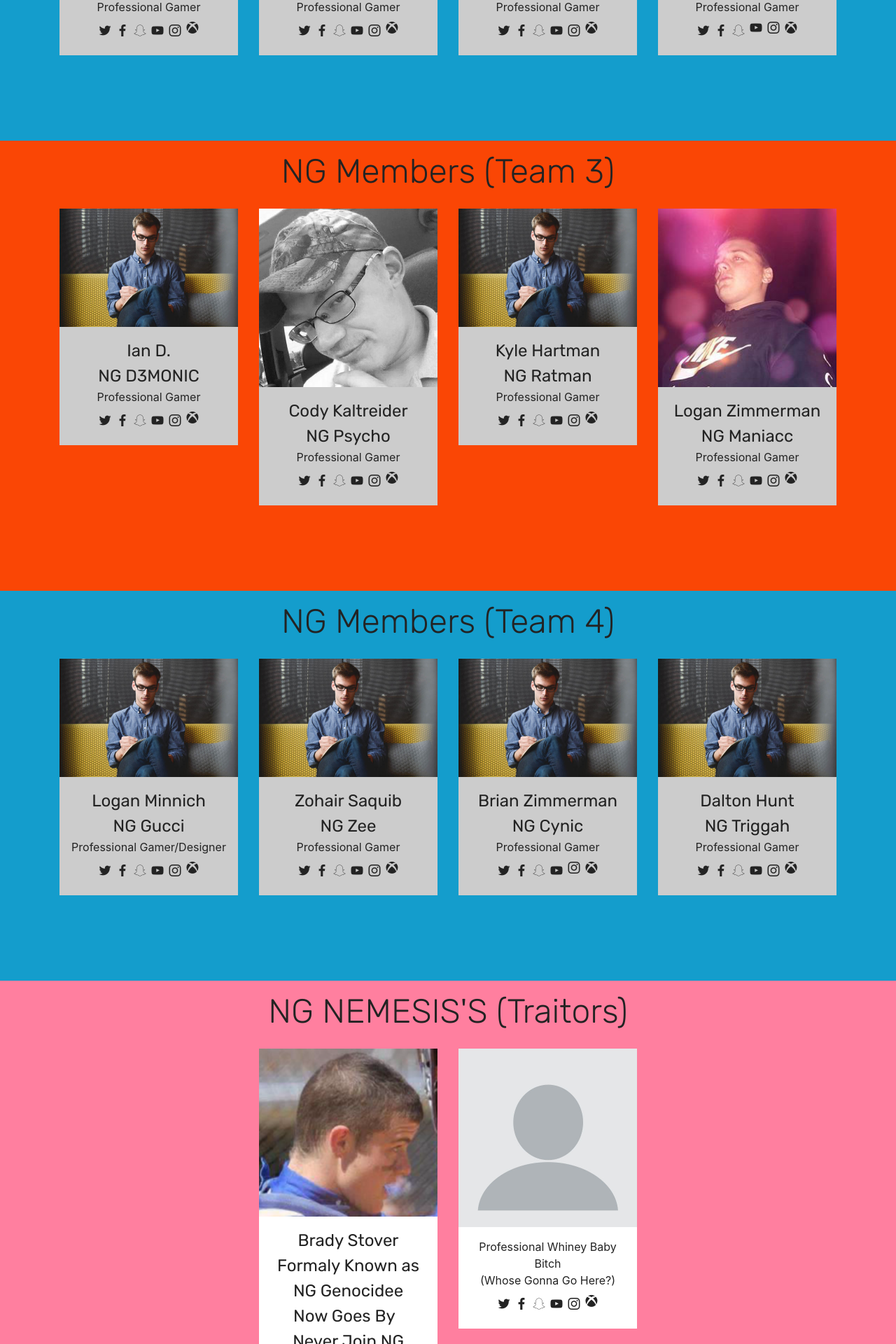
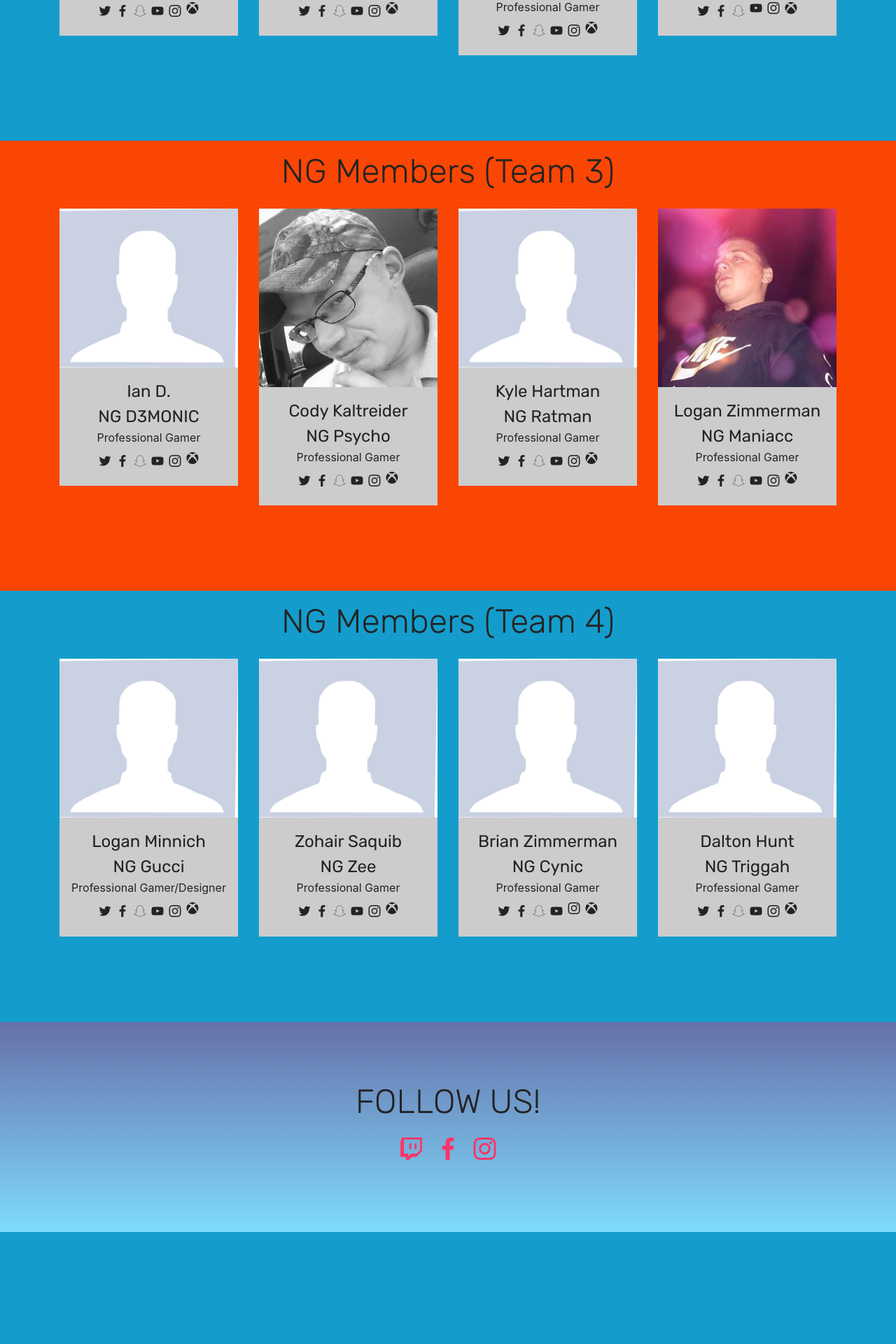
Before and after one commit to AaronBroughton86/nerdgamingcrew, a PHP site: page /page3.html in a window 1280 px wide. Shown: the part 1160-3080 px from the top of the page at 70% size. After the commit the page ends 2920 px from the top, so only its background shows below. Run offline with PHP 8.4, Linux system fonts and the light colour scheme.

Commit message:
create github pages

```diff
--- a/assets/mobirise/css/mbr-additional.css
+++ b/assets/mobirise/css/mbr-additional.css
@@ -2326,49 +2326,6 @@
 .cid-qWSWAz0ptk .item-name P {
   text-align: center;
 }
-.cid-r9EWnUZfOV {
-  padding-top: 15px;
-  padding-bottom: 90px;
-  background-color: #ff7f9f;
-}
-.cid-r9EWnUZfOV .mbr-section-subtitle {
-  color: #767676;
-}
-.cid-r9EWnUZfOV .media-row {
-  display: flex;
-  justify-content: center;
-}
-.cid-r9EWnUZfOV .team-item {
-  transition: all .2s;
-  margin-bottom: 2rem;
-}
-.cid-r9EWnUZfOV .team-item .item-image img {
-  width: 100%;
-}
-.cid-r9EWnUZfOV .team-item .item-name p {
-  margin-bottom: 0;
-}
-.cid-r9EWnUZfOV .team-item .item-role p {
-  margin-bottom: 0;
-}
-.cid-r9EWnUZfOV .team-item .item-social {
-  display: flex;
-  flex-wrap: wrap;
-  justify-content: center;
-}
-.cid-r9EWnUZfOV .team-item .item-social .socicon {
-  color: #232323;
-  font-size: 17px;
-}
-.cid-r9EWnUZfOV .team-item .item-caption {
-  background: #ffffff;
-}
-.cid-r9EWnUZfOV .item-name {
-  text-align: center;
-}
-.cid-r9EWnUZfOV .item-name P {
-  text-align: center;
-}
 .cid-qX60mvyrDt {
   padding-top: 90px;
   padding-bottom: 90px;
--- a/contact.html
+++ b/contact.html
@@ -63,7 +63,7 @@
     </nav>
 </section>
 
-<section class="engine"><a href="https://mobiri.se/l">free site templates</a></section><section class="mbr-section form1 cid-qWDE61neN0 mbr-parallax-background" id="form1-q">
+<section class="engine"><a href="https://mobiri.se/j">website templates</a></section><section class="mbr-section form1 cid-qWDE61neN0 mbr-parallax-background" id="form1-q">
 
 
 
@@ -84,7 +84,7 @@
             <div class="media-container-column col-lg-8" data-form-type="formoid">
                     <div data-form-alert="" hidden="">Thanks for filling out the form! Be sure to keep up with your fellow nerds! We will get back to you asap. Thanks!</div>
 
-                    <form class="mbr-form" action="https://mobirise.com/" method="post" data-form-title="Mobirise Form"><input type="hidden" name="email" data-form-email="true" value="mA/0ZUNoU3ienCsuyZadH0hqaGcuKc5i+H+MsxmL+zerhFCtnuh62a5i5c5exrEr8wGGqdYdzaZqsJAG86AWXgRm5XTZLmHL/lOjm5A6EIUtY92l61WSr5xwwA77OPw9" data-form-field="Email">
+                    <form class="mbr-form" action="https://mobirise.com/" method="post" data-form-title="Mobirise Form"><input type="hidden" name="email" data-form-email="true" value="ztjX7ZNfMJ7X76q1WUxq/jAM7VsrT9jwFKNtd6dKHjbSmkgRJ9Idb8jEP4GPyclp7BHSzRww+5vywQdWyygBAk94yc92HByaRDvs5apcGM019REnQS8gAGsyYShcLAe1" data-form-field="Email">
                         <div class="row row-sm-offset">
                             <div class="col-md-4 multi-horizontal" data-for="name">
                                 <div class="form-group">
--- a/gallery.html
+++ b/gallery.html
@@ -65,7 +65,7 @@
     </nav>
 </section>
 
-<section class="engine"><a href="https://mobiri.se/r">free bootstrap template</a></section><section class="mbr-instagram-feed" data-rows="2" data-per-row-slider="" data-spacing="5" data-full-width="" data-token="9151836978.727bfe1.9ec2b8128de2426493fb24e217ddd1c3" data-per-row-grid="4" id="instagram-feed-block-1v" data-rv-view="63" style="background-image: url(assets/images/instagram-background.jpg); padding-top: 40px; padding-bottom: 40px;">
+<section class="engine"><a href="https://mobiri.se/s">bootstrap theme</a></section><section class="mbr-instagram-feed" data-rows="2" data-per-row-slider="" data-spacing="5" data-full-width="" data-token="9151836978.727bfe1.9ec2b8128de2426493fb24e217ddd1c3" data-per-row-grid="4" id="instagram-feed-block-1v" data-rv-view="63" style="background-image: url(assets/images/instagram-background.jpg); padding-top: 40px; padding-bottom: 40px;">
 
     <div class="container container_toggle">
         <div class="row">
--- a/index.html
+++ b/index.html
@@ -64,7 +64,7 @@
     </nav>
 </section>
 
-<section class="engine"><a href="https://mobiri.se/f">simple website creator</a></section><section class="header6 cid-qWx81DB37Q mbr-fullscreen mbr-parallax-background" id="header6-3">
+<section class="engine"><a href="https://mobiri.se/n">simple web templates</a></section><section class="header6 cid-qWx81DB37Q mbr-fullscreen mbr-parallax-background" id="header6-3">
 
 
 
--- a/join.html
+++ b/join.html
@@ -64,7 +64,7 @@
     </nav>
 </section>
 
-<section class="engine"><a href="https://mobiri.se/s">bootstrap theme</a></section><section class="header12 cid-qX60UD3JwO mbr-fullscreen mbr-parallax-background" id="header12-1m">
+<section class="engine"><a href="https://mobiri.se/x">free css templates</a></section><section class="header12 cid-qX60UD3JwO mbr-fullscreen mbr-parallax-background" id="header12-1m">
 
 
 
--- a/page3.html
+++ b/page3.html
@@ -63,7 +63,7 @@
     </nav>
 </section>
 
-<section class="engine"><a href="https://mobiri.se/c">free web builder</a></section><section class="features16 cid-qWSWyHHW3F" id="features16-1d">
+<section class="engine"><a href="https://mobiri.se/a">online site builder</a></section><section class="features16 cid-qWSWyHHW3F" id="features16-1d">
 
 
 
@@ -107,7 +107,7 @@
                 </div>
             </div><div class="team-item col-lg-3 col-md-6">
                 <div class="item-image">
-                    <img src="assets/images/mbr-510x510.jpg" alt="" title="">
+                    <img src="assets/images/images-238x212.png" alt="" title="">
                 </div>
                 <div class="item-caption py-3">
                     <div class="item-name px-2">
@@ -172,12 +172,11 @@
                 </div>
             </div><div class="team-item col-lg-3 col-md-6">
                 <div class="item-image">
-                    <img src="assets/images/ng-tbowbrah-510x510.jpg" alt="" title="">
+                    <img src="assets/images/images-238x212.png" alt="" title="">
                 </div>
                 <div class="item-caption py-3">
                     <div class="item-name px-2">
-                        <p class="mbr-fonts-style display-5">Tanner Bowman
-<br>NG TBowBrah</p>
+                        <p class="mbr-fonts-style display-5"><br>NG ???</p>
                     </div>
                     <div class="item-role px-2">
                         <p>Professional Gamer</p>
@@ -219,7 +218,7 @@
 
         <div class="team-item col-lg-3 col-md-6">
                 <div class="item-image">
-                    <img src="assets/images/mbr-510x510.jpg" alt="" title="">
+                    <img src="assets/images/images-238x212.png" alt="" title="">
                 </div>
                 <div class="item-caption py-3">
                     <div class="item-name px-2">
@@ -251,7 +250,7 @@
                 </div>
             </div><div class="team-item col-lg-3 col-md-6">
                 <div class="item-image">
-                    <img src="assets/images/mbr-510x510.jpg" alt="" title="">
+                    <img src="assets/images/images-238x212.png" alt="" title="">
                 </div>
                 <div class="item-caption py-3">
                     <div class="item-name px-2">
@@ -316,7 +315,7 @@
                 </div>
             </div><div class="team-item col-lg-3 col-md-6">
                 <div class="item-image">
-                    <img src="assets/images/mbr-510x510.jpg" alt="" title="">
+                    <img src="assets/images/images-238x212.png" alt="" title="">
                 </div>
                 <div class="item-caption py-3">
                     <div class="item-name px-2">
@@ -362,7 +361,7 @@
 
         <div class="team-item col-lg-3 col-md-6">
                 <div class="item-image">
-                    <img src="assets/images/mbr-510x338.jpg" alt="" title="">
+                    <img src="assets/images/images-238x212.png" alt="" title="">
                 </div>
                 <div class="item-caption py-3">
                     <div class="item-name px-2">
@@ -427,7 +426,7 @@
                 </div>
             </div><div class="team-item col-lg-3 col-md-6">
                 <div class="item-image">
-                    <img src="assets/images/mbr-510x338.jpg" alt="" title="">
+                    <img src="assets/images/images-238x212.png" alt="" title="">
                 </div>
                 <div class="item-caption py-3">
                     <div class="item-name px-2">
@@ -505,7 +504,7 @@
 
         <div class="team-item col-lg-3 col-md-6">
                 <div class="item-image">
-                    <img src="assets/images/mbr-510x338.jpg" alt="" title="">
+                    <img src="assets/images/images-238x212.png" alt="" title="">
                 </div>
                 <div class="item-caption py-3">
                     <div class="item-name px-2">
@@ -537,7 +536,7 @@
                 </div>
             </div><div class="team-item col-lg-3 col-md-6">
                 <div class="item-image">
-                    <img src="assets/images/mbr-510x338.jpg" alt="" title="">
+                    <img src="assets/images/images-238x212.png" alt="" title="">
                 </div>
                 <div class="item-caption py-3">
                     <div class="item-name px-2">
@@ -569,7 +568,7 @@
                 </div>
             </div><div class="team-item col-lg-3 col-md-6">
                 <div class="item-image">
-                    <img src="assets/images/mbr-510x338.jpg" alt="" title="">
+                    <img src="assets/images/images-238x212.png" alt="" title="">
                 </div>
                 <div class="item-caption py-3">
                     <div class="item-name px-2">
@@ -602,7 +601,7 @@
                 </div>
             </div><div class="team-item col-lg-3 col-md-6">
                 <div class="item-image">
-                    <img src="assets/images/mbr-510x338.jpg" alt="" title="">
+                    <img src="assets/images/images-238x212.png" alt="" title="">
                 </div>
                 <div class="item-caption py-3">
                     <div class="item-name px-2">
@@ -628,84 +627,6 @@
                             <span class="p-1 mbr-iconfont mbr-iconfont-social socicon-instagram socicon"></span>
 
                         <a href="https://account.xbox.com/en-us/Profile?GamerTag=NG%20Triggah">
-                            <span class="p-1 mbr-iconfont mbr-iconfont-social socicon-xbox socicon"></span>
-                        </a>
-                    </div>
-                </div>
-            </div></div>
-    </div>
-</section>
-
-<section class="features16 cid-r9EWnUZfOV" id="features16-1x">
-
-
-
-    <div class="container align-center">
-        <h2 class="pb-3 mbr-fonts-style mbr-section-title display-2">NG NEMESIS'S (Traitors)</h2>
-
-        <div class="row media-row">
-
-        <div class="team-item col-lg-3 col-md-6">
-                <div class="item-image">
-                    <img src="assets/images/ng-genocidee-480x800.jpg" alt="" title="">
-                </div>
-                <div class="item-caption py-3">
-                    <div class="item-name px-2">
-                        <p class="mbr-fonts-style display-5">Brady Stover
-<br>Formaly Known as NG Genocidee<br>&nbsp; Now Goes By &nbsp; &nbsp; Never Join NG</p>
-                    </div>
-                    <div class="item-role px-2">
-                        <p>Professional Noob</p>
-                    </div>
-                    <div class="item-social pt-2">
-
-                            <span class="p-1 mbr-iconfont mbr-iconfont-social socicon-twitter socicon"></span>
-
-
-                            <span class="p-1 mbr-iconfont mbr-iconfont-social socicon-facebook socicon"></span>
-
-
-                            <span class="p-1 mbr-iconfont mbr-iconfont-social socicon-snapchat socicon"></span>
-
-
-                            <span class="p-1 mbr-iconfont mbr-iconfont-social socicon-youtube socicon"></span>
-
-
-                            <span class="p-1 mbr-iconfont mbr-iconfont-social socicon-instagram socicon"></span>
-
-                        <a href="https://account.xbox.com/en-us/Profile?GamerTag=NG%20Genocidee" target="_blank">
-                            <span class="p-1 mbr-iconfont mbr-iconfont-social socicon-xbox socicon"></span>
-                        </a>
-                    </div>
-                </div>
-            </div><div class="team-item col-lg-3 col-md-6">
-                <div class="item-image">
-                    <img src="assets/images/mbr-510x510.jpg" alt="" title="">
-                </div>
-                <div class="item-caption py-3">
-                    <div class="item-name px-2">
-                        <p class="mbr-fonts-style display-5"></p>
-                    </div>
-                    <div class="item-role px-2">
-                        <p>Professional Whiney Baby Bitch<br>(Whose Gonna Go Here?)</p>
-                    </div>
-                    <div class="item-social pt-2">
-
-                            <span class="p-1 mbr-iconfont mbr-iconfont-social socicon-twitter socicon"></span>
-
-
-                            <span class="p-1 mbr-iconfont mbr-iconfont-social socicon-facebook socicon"></span>
-
-
-                            <span class="p-1 mbr-iconfont mbr-iconfont-social socicon-snapchat socicon"></span>
-
-
-                            <span class="p-1 mbr-iconfont mbr-iconfont-social socicon-youtube socicon"></span>
-
-
-                            <span class="p-1 mbr-iconfont mbr-iconfont-social socicon-instagram socicon"></span>
-
-                        <a href="https://account.xbox.com/en-us/Profile?GamerTag=NG%20OldHead" target="_blank">
                             <span class="p-1 mbr-iconfont mbr-iconfont-social socicon-xbox socicon"></span>
                         </a>
                     </div>
--- a/page5.html
+++ b/page5.html
@@ -63,7 +63,7 @@
     </nav>
 </section>
 
-<section class="engine"><a href="https://mobiri.se/n">free simple site templates</a></section><section class="countdown2 cid-qWDYMuSHq3" id="countdown2-12">
+<section class="engine"><a href="https://mobiri.se/a">online site builder</a></section><section class="countdown2 cid-qWDYMuSHq3" id="countdown2-12">
 
 
 
```
Also changed, not shown: assets/images/hashes.json (+1 -1 lines), assets/images/images-238x212.png (added), 1 other file.
